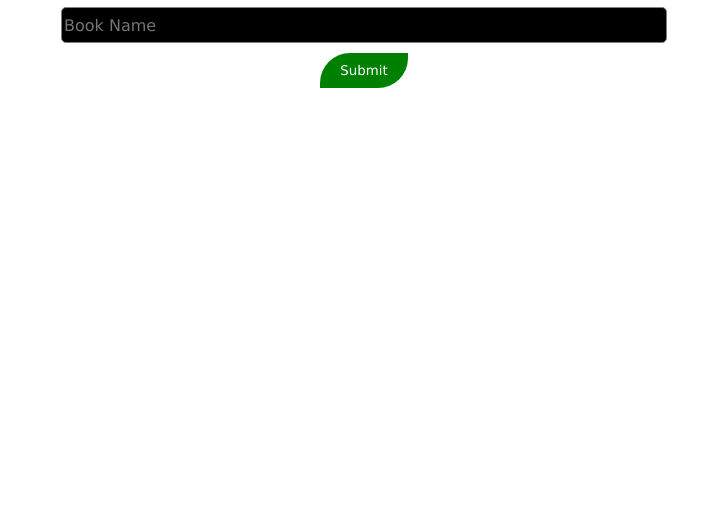
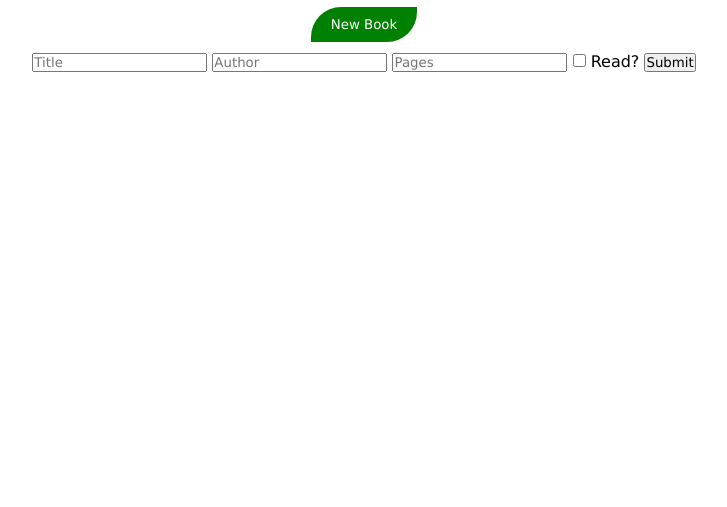
Before and after one commit to MoRahh/Libary, a plain HTML site: page index.html in a window 1280 px wide. Shown: the part 293-800 px from the top of the page, without its empty margins (276-1003 px from the left). Drawn offline with Linux system fonts and the light colour scheme.

Commit message:
edit index.html

```diff
--- a/index.html
+++ b/index.html
@@ -13,8 +13,16 @@
 
 <div class="container">
     <h1>Libary</h1>
-    <input class="user-input" type="text" placeholder="Book Name">
-    <input class="button" type="submit">
+    <button class="button">New Book</button>
+    <form id="form" class="flex">
+        <input type="text" placeholder="Title" />
+        <input type="text" placeholder="Author" />
+        <input type="text" placeholder="Pages" />
+        <input type="checkbox" id="read"" />
+        <label for="read">Read?</label>
+        <button class="submit">Submit</button>
+      </form>
+    <div class="books"></div>
 </div>
 
 <script src="main.js"></script>
```
